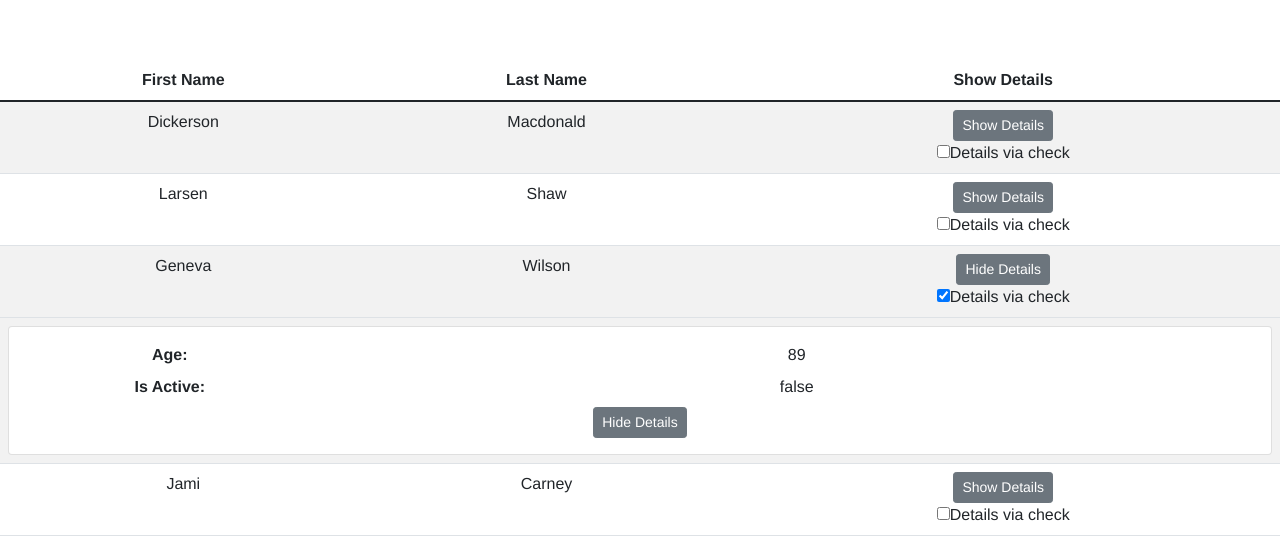
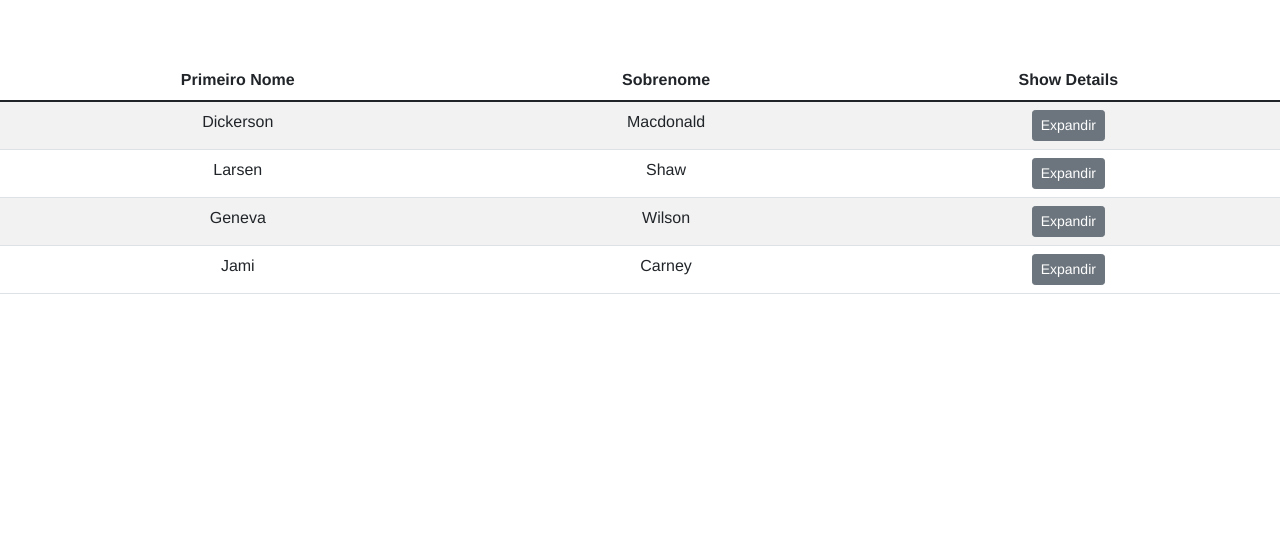
Before and after one commit to gabrielnunes96/vue-b-table-training, a Vue app: page / in a window 1280 px wide. Shown: the top 560 px of the page. Built offline with nearby package versions, Linux system fonts and the light colour scheme.

Commit message:
Integração de duas tabelas.

```diff
--- a/src/App.vue
+++ b/src/App.vue
@@ -3,28 +3,16 @@
     <b-table :items="items" :fields="fields" striped responsive="sm">
       <template #cell(show_details)="row">
         <b-button size="sm" @click="row.toggleDetails" class="mr-2">
-          {{ row.detailsShowing ? 'Hide' : 'Show'}} Details
+          {{ row.detailsShowing ? "Ocultar" : "Expandir" }}
         </b-button>
-
-        <!-- As `row.showDetails` is one-way, we call the toggleDetails function on @change -->
-        <b-form-checkbox v-model="row.detailsShowing" @change="row.toggleDetails">
-          Details via check
-        </b-form-checkbox>
       </template>
 
       <template #row-details="row">
         <b-card>
-          <b-row class="mb-2">
-            <b-col sm="3" class="text-sm-right"><b>Age:</b></b-col>
-            <b-col>{{ row.item.age }}</b-col>
-          </b-row>
 
-          <b-row class="mb-2">
-            <b-col sm="3" class="text-sm-right"><b>Is Active:</b></b-col>
-            <b-col>{{ row.item.isActive }}</b-col>
-          </b-row>
+          <b-table striped hover :items="itemsanimal" :fields="fields_teste"></b-table>
 
-          <b-button size="sm" @click="row.toggleDetails">Hide Details</b-button>
+          <b-button size="sm" @click="row.toggleDetails">Ocultar</b-button>
         </b-card>
       </template>
     </b-table>
@@ -35,25 +23,41 @@
 //import HelloWorld from './components/HelloWorld.vue'
 
 export default {
-  name: 'App',
+  name: "App",
   data() {
-      return {
-        fields: ['first_name', 'last_name', 'show_details'],
-        items: [
-          { isActive: true, age: 40, first_name: 'Dickerson', last_name: 'Macdonald' },
-          { isActive: false, age: 21, first_name: 'Larsen', last_name: 'Shaw' },
-          {
-            isActive: false,
-            age: 89,
-            first_name: 'Geneva',
-            last_name: 'Wilson',
-            _showDetails: true
-          },
-          { isActive: true, age: 38, first_name: 'Jami', last_name: 'Carney' }
-        ]
-      }
-    }
-}
+    return {
+      fields: ["primeiro_nome", "sobrenome", "show_details"],
+      items: [
+        {
+          isActive: true,
+          idade: 40,
+          primeiro_nome: "Dickerson",
+          sobrenome: "Macdonald",
+        },
+        { isActive: false, idade: 21, primeiro_nome: "Larsen", sobrenome: "Shaw" },
+        {
+          isActive: false,
+          idade: 89,
+          primeiro_nome: "Geneva",
+          sobrenome: "Wilson",
+          _showDetails: false,
+        },
+        { isActive: true, idade: 38, primeiro_nome: "Jami", sobrenome: "Carney" },
+      ],
+      fields_teste: ["nome_animal", "sexo"],
+      itemsanimal: [
+        {
+          nome_animal: "Gabiru",
+          sexo: "Macho",
+        },
+        {
+          nome_animal: "Belinha",
+          sexo: "Fêmea",
+        },
+      ],
+    };
+  },
+};
 </script>
 
 <style>
```
